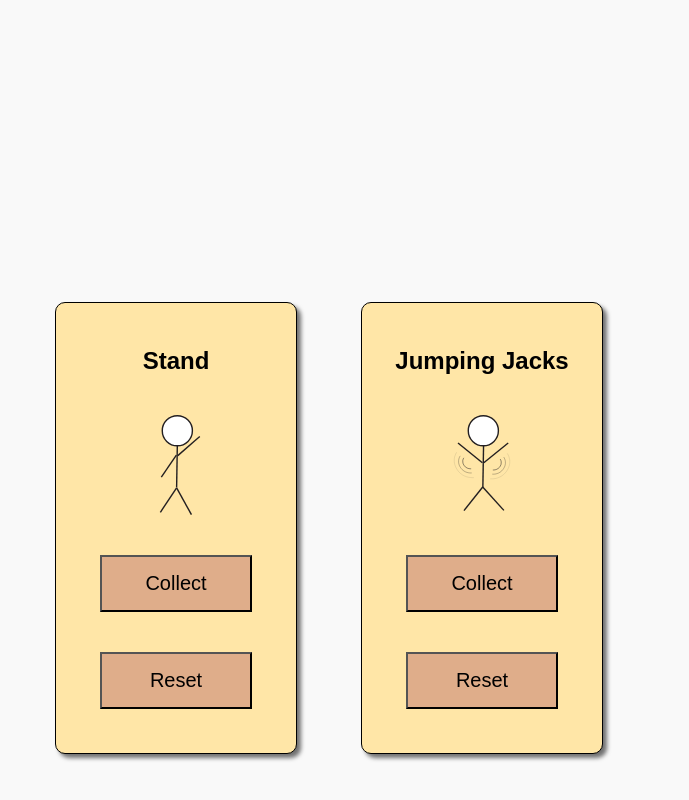
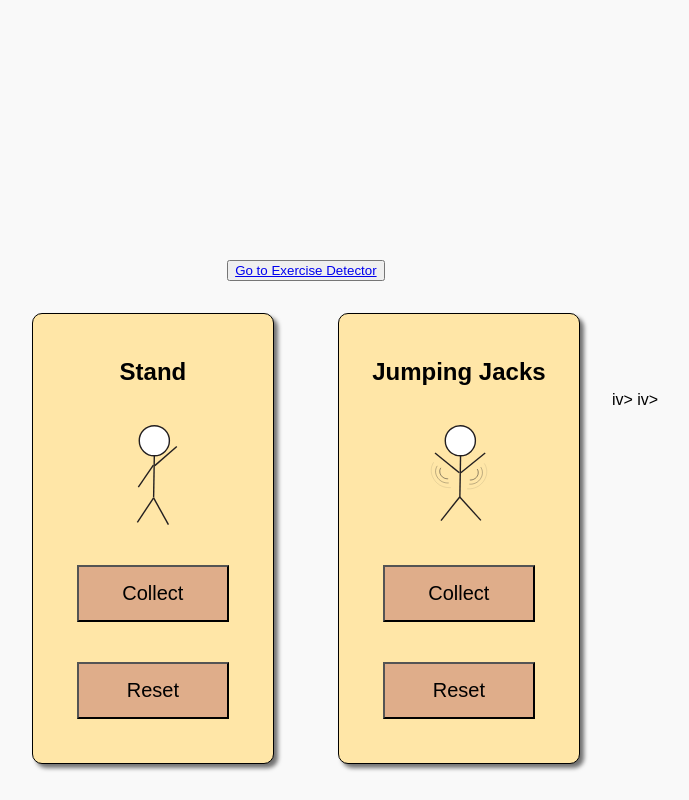
Before and after one commit to ideas-become-impact/industry-day-demo, a Flask app: page /home in a window 1280 px wide. Shown: the whole page, without its empty margins (311-1000 px from the left). Run offline with Flask 3, Linux system fonts and the light colour scheme; some web fonts are replaced.

Commit message:
fixing broken changes from merge again

```diff
--- a/app/template/home.html
+++ b/app/template/home.html
@@ -13,6 +13,7 @@
     <body>
         <nav></nav>
         <main class="main">
+            <button><a href="/test">Go to Exercise Detector</a></button>
             <div class="items-container">
                 <div class="item-card">
                     <h2 class="card-text">Stand</h2>
@@ -35,4 +36,10 @@
                <div></div>
         </main>
     </body>
+iv>
+        </main>
+    </body>
+iv>
+        </main>
+    </body>
 </html>
```
